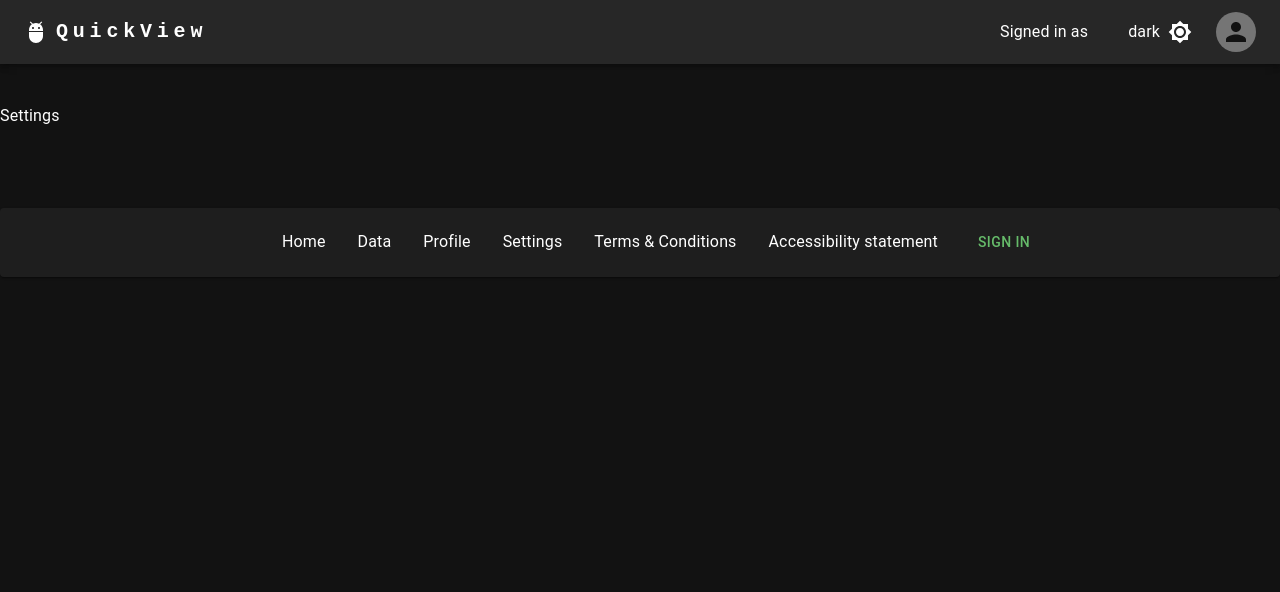
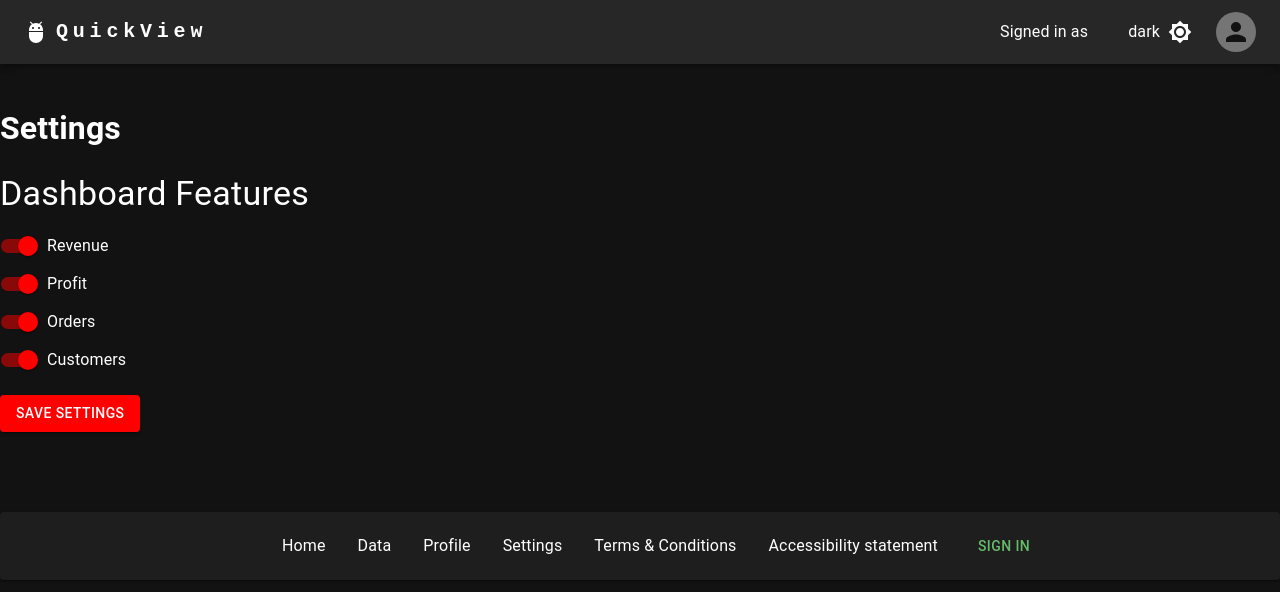
Before and after one commit to Sellucas/dashboard-app, a Next.js app: page /dashboard/settings/Settings in a window 1280 px wide. Shown: the top 592 px of the page. Built offline with nearby package versions, Linux system fonts and the light colour scheme; no server answers.

Commit message:
feat: settings page

```diff
--- a/src/pages/dashboard/settings/Settings.tsx
+++ b/src/pages/dashboard/settings/Settings.tsx
@@ -1,9 +1,110 @@
-import React from 'react'
+import React from "react";
+import {
+  Box,
+  Button,
+  FormControl,
+  FormControlLabel,
+  FormGroup,
+  Grid,
+  Switch,
+  Typography,
+} from "@mui/material";
 
 const Settings = () => {
+  const [showRevenue, setShowRevenue] = React.useState(true);
+  const [showProfit, setShowProfit] = React.useState(true);
+  const [showOrders, setShowOrders] = React.useState(true);
+  const [showCustomers, setShowCustomers] = React.useState(true);
+
+  const handleShowRevenueChange = (
+    event: React.ChangeEvent<HTMLInputElement>
+  ) => {
+    setShowRevenue(event.target.checked);
+  };
+
+  const handleShowProfitChange = (
+    event: React.ChangeEvent<HTMLInputElement>
+  ) => {
+    setShowProfit(event.target.checked);
+  };
+
+  const handleShowOrdersChange = (
+    event: React.ChangeEvent<HTMLInputElement>
+  ) => {
+    setShowOrders(event.target.checked);
+  };
+
+  const handleShowCustomersChange = (
+    event: React.ChangeEvent<HTMLInputElement>
+  ) => {
+    setShowCustomers(event.target.checked);
+  };
+
+  const handleSubmit = (event: React.ChangeEvent<HTMLInputElement>) => {
+    event.preventDefault();
+    // TODO: handle form submission
+  };
   return (
-    <div>Settings</div>
-  )
-}
+    <>
+      <h1>Settings</h1>
+      <Box>
+        <Typography variant="h4" gutterBottom>
+          Dashboard Features
+        </Typography>
+        <form onSubmit={handleSubmit}>
+          <Grid container spacing={2}>
+            <Grid item xs={12}>
+              <FormControl component="fieldset">
+                <FormGroup>
+                  <FormControlLabel
+                    control={
+                      <Switch
+                        checked={showRevenue}
+                        onChange={handleShowRevenueChange}
+                      />
+                    }
+                    label="Revenue"
+                  />
+                  <FormControlLabel
+                    control={
+                      <Switch
+                        checked={showProfit}
+                        onChange={handleShowProfitChange}
+                      />
+                    }
+                    label="Profit"
+                  />
+                  <FormControlLabel
+                    control={
+                      <Switch
+                        checked={showOrders}
+                        onChange={handleShowOrdersChange}
+                      />
+                    }
+                    label="Orders"
+                  />
+                  <FormControlLabel
+                    control={
+                      <Switch
+                        checked={showCustomers}
+                        onChange={handleShowCustomersChange}
+                      />
+                    }
+                    label="Customers"
+                  />
+                </FormGroup>
+              </FormControl>
+            </Grid>
+            <Grid item xs={12}>
+              <Button type="submit" variant="contained" color="primary">
+                Save Settings
+              </Button>
+            </Grid>
+          </Grid>
+        </form>
+      </Box>
+    </>
+  );
+};
 
-export default Settings
+export default Settings;
```
